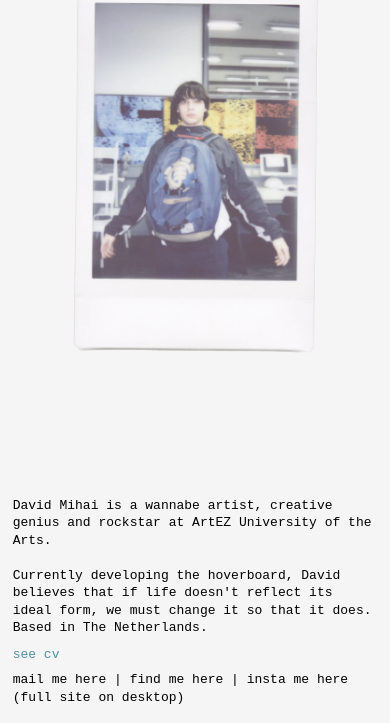
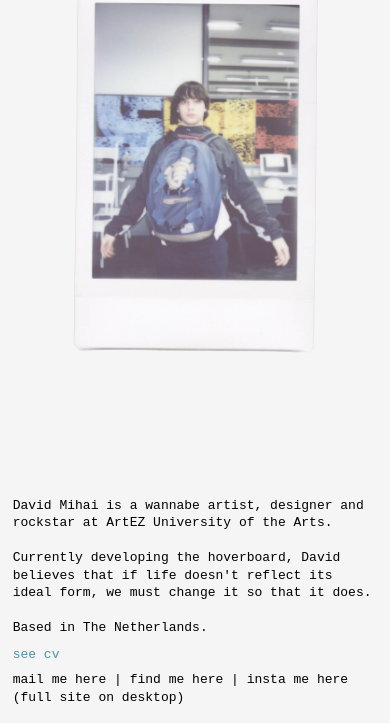
Before and after one commit to swamp-frog/portfolio-new, a plain HTML site: page about.html in a window 390 px wide. Shown: the part 121-844 px from the top of the page. Drawn offline with Linux system fonts and the light colour scheme.

Commit message:
Update about.html

```diff
--- a/about.html
+++ b/about.html
@@ -438,7 +438,7 @@
 <!-- <p class="altdescription2">Effortlessly cool, David Mihai is currently studying at ArtEZ University of the Arts. He believes that asthmatics have the right to smoke,  <br><br>Currently developing beer for kids and the hoverboard, he believes that if life doesn't reflect its ideal, we must change it so that it does. -->
 <!-- Currently developing the hoverboard, David believes that if life doesn't reflect the ideal, we must change it so that it does. Using bricolage and intuition, he builds stuff for new world views, making up for missing visions in our reality. -->
         <p class="description">David Mihai is a wannabe artist, designer and rockstar at ArtEZ University of the Arts.<br><br>Currently developing the hoverboard, David believes that if life doesn't reflect its ideal form, we must change it so that it does.<br><br>Based in The Netherlands.</p>
- <p class="descriptionmobile">David Mihai is a wannabe artist, creative genius and rockstar at ArtEZ University of the Arts.<br><br>Currently developing the hoverboard, David believes that if life doesn't reflect its ideal form, we must change it so that it does. Based in The Netherlands.</p>
+ <p class="descriptionmobile">David Mihai is a wannabe artist, designer and rockstar at ArtEZ University of the Arts.<br><br>Currently developing the hoverboard, David believes that if life doesn't reflect its ideal form, we must change it so that it does.<br><br>Based in The Netherlands.</p>
          <p class="plink"><a class="downloadcv whitehover" href="cv.html" target="_blank"="">see cv</a></p>
 
         <p class="p"><a class="whitehover" id="mailto" href="">mail me here</a> | <a href="findme.html">find me here</a> | <a href="https://www.instagram.com/davidmihai.04/">insta me here</a></p>
```
